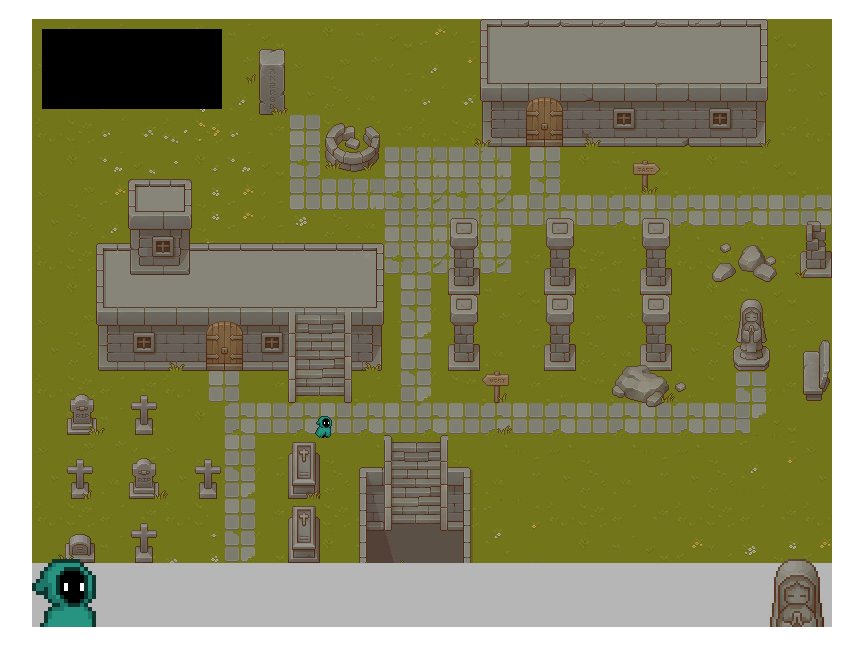
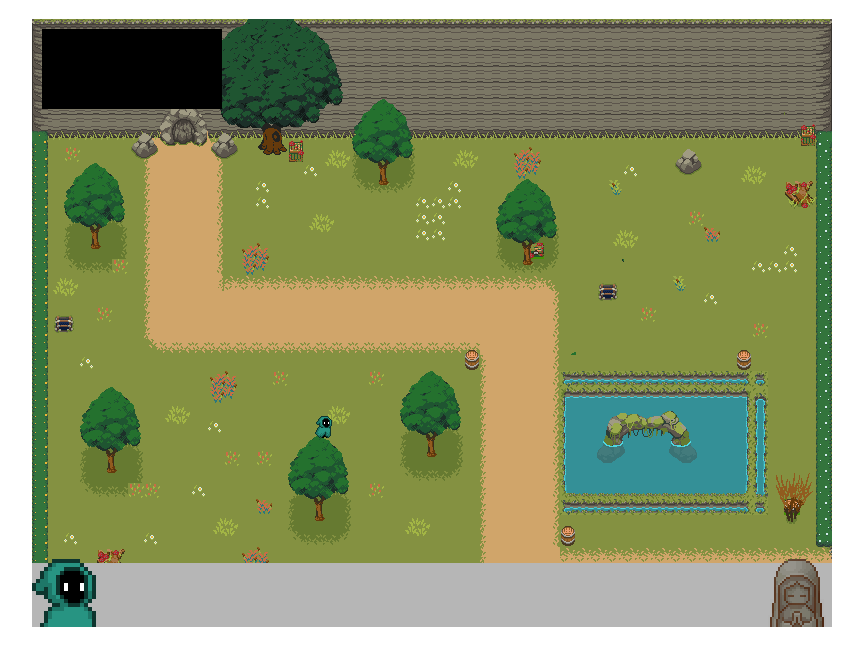
Before and after one commit to Fenna03/point-and-click-adventure, a plain HTML site: page index.html in a window 1280 px wide. Shown: the part 69-734 px from the top of the page, without its empty margins (208-1071 px from the left). Drawn offline with Linux system fonts and the light colour scheme.

Commit message:
WTF Martijn

```diff
--- a/css/style.css
+++ b/css/style.css
@@ -64,17 +64,17 @@ body {
 }
 
 #doorWizardHut {
-    top: 305px;
-    left: 177px;
+    top: 95px;
+    left: 138px;
     width: 32px;
-    height: 48px;
+    height: 32px;
 }
 
 #well {
-    width: 64px;
-    height: 64px;
-    left: 288px;
-    top: 96px;
+    width: 16px;
+    height: 16px;
+    left: 256px;
+    top: 124px;
 }
 
 #statue {
@@ -85,11 +85,10 @@ body {
 }
 
 #key {
-    top: 379px;
-    left: 42px;
+    top: 294px;
+    left: 23px;
     width: 16px;
-    height: 32px;
-    opacity: 1;
+    height: 16px;
 }
 
 #Hero {
--- /dev/null
+++ b/data/save.json
@@ -0,0 +1,5 @@
+{
+    "inventory": [],
+    "coinPickedUp": false,
+    "saveGameUsed": true
+}
--- a/index.html
+++ b/index.html
@@ -49,7 +49,7 @@
 
         <!--background-->
         <div id="tileMap" class="background">
-            <img src="images/tilemap1.jpg" alt="tilemap" draggable="false">
+            <img src="images/background.png" alt="tilemap" draggable="false">
         </div>
     </div>
 </body>
--- a/js/main.js
+++ b/js/main.js
@@ -1,8 +1,31 @@
 window.onload = (event) => {
     document.getElementById("mainTitle").innerText = "Point and Click Adventure!";
 
+
+    let gameState = {
+        "inventory": [],
+        "coinPickedUp": false
+    }
+
+    //load data from save file
+    // fetch("data/save.json").then((response) => {
+    //     if (response.status == 404) {
+    //         alert('file not found!');
+    //     } else {
+    //         return response.json();
+    //     }
+    // }).then((resJson) => {
+    //     gameState = resJson;
+    //     runGame();
+    // }).catch((error) => {
+    //     console.error(error)
+    // })
+
+
+    //function runGame() {
     //game window reference
     const gameWindow = document.getElementById("gameWindow");
+    const inventoryList = document.getElementById("inventoryList");
 
     //main character
     const hero = document.getElementById("Hero");
@@ -12,10 +35,6 @@ window.onload = (event) => {
     //extra's
     const doorKey = document.getElementById("key");
     const wizardDoor = document.getElementById("doorWizardHut");
-
-    //inventory
-    const inventoryList = document.getElementById("inventoryList");
-    let inventory = [];
 
     // Store the current position of the hero
     let heroX = 0;
@@ -47,22 +66,44 @@ window.onload = (event) => {
             case "doorWizardHut":
                 if (checkItem("rusty key")) {
                     removeItem("rusty key", "rustyKey");
-                    console.log("You opened the door!");
+                    console.log("You opened the cave!");
                 }
                 else if (checkItem("coin")) {
                     removeItem("coin", "coin");
-                    console.log("The coin went right through the hole, so you lost it.");
+                    console.log("You press the coin against the stone and it disappears. Cave didn't open.");
                 }
                 else {
-                    console.log("The door is locked dumbass");
+                    console.log("The cave is locked dumbass");
                 }
                 break;
             case "statue":
-                console.log("Hello, it's been ages since someone has come here.")
+                console.log("Hello, it's been ages since someone has come here. You want to get in the cave? look in the boxes")
                 break;
             default:
                 break;
         }
+
+        function changeInventory(itemName, action) {
+            if (itemName == null || action == null) {
+                console.error("Wrong parameters given to changeInventory()");
+                return;
+            }
+
+            //   switch (action) {
+            //       case 'add':
+            //           gameState.inventory.push(itemName);
+            //          break;
+            //      case 'remove':
+            //          gameState.inventory = gameState.inventory.filter(function (newInventory) {
+            //        return newInventory !== itemName;
+            //         });
+            //       document.getElementById("inv-" + itemName).remove();
+            //         break;
+
+            //   }
+            //   updateInventory(gameState.inventory, inventoryList);
+            // }
+
             /**
              * checks if the value existswithin the array
              * if not then it adds value to the array and use showItem function
@@ -110,5 +151,17 @@ window.onload = (event) => {
                 });
                 document.getElementById(itemId).remove();
             }
+
+            //function updateInventory(inventory, inventoryList) {
+            //    inventoryList.innerHTML = '';
+            //  inventory.forEach(function (item) {
+            //      const inventoryItem = document.createElement("li");
+            //      inventoryItem.id = 'inv-' + item;
+            //      inventoryItem.innerText = item;
+            //      inventoryList.appendChild(inventoryItem);
+            //  })
+            //}
         }
+    }
+
 };
```
Also changed, not shown: images/Trees-small.png (added), images/Trees.png (added), images/Trees1.png (added), images/background.png (added), images/platform.png (renamed from images/assets/assets/platform.png). Lines whose indentation alone changed are shown as unchanged.
